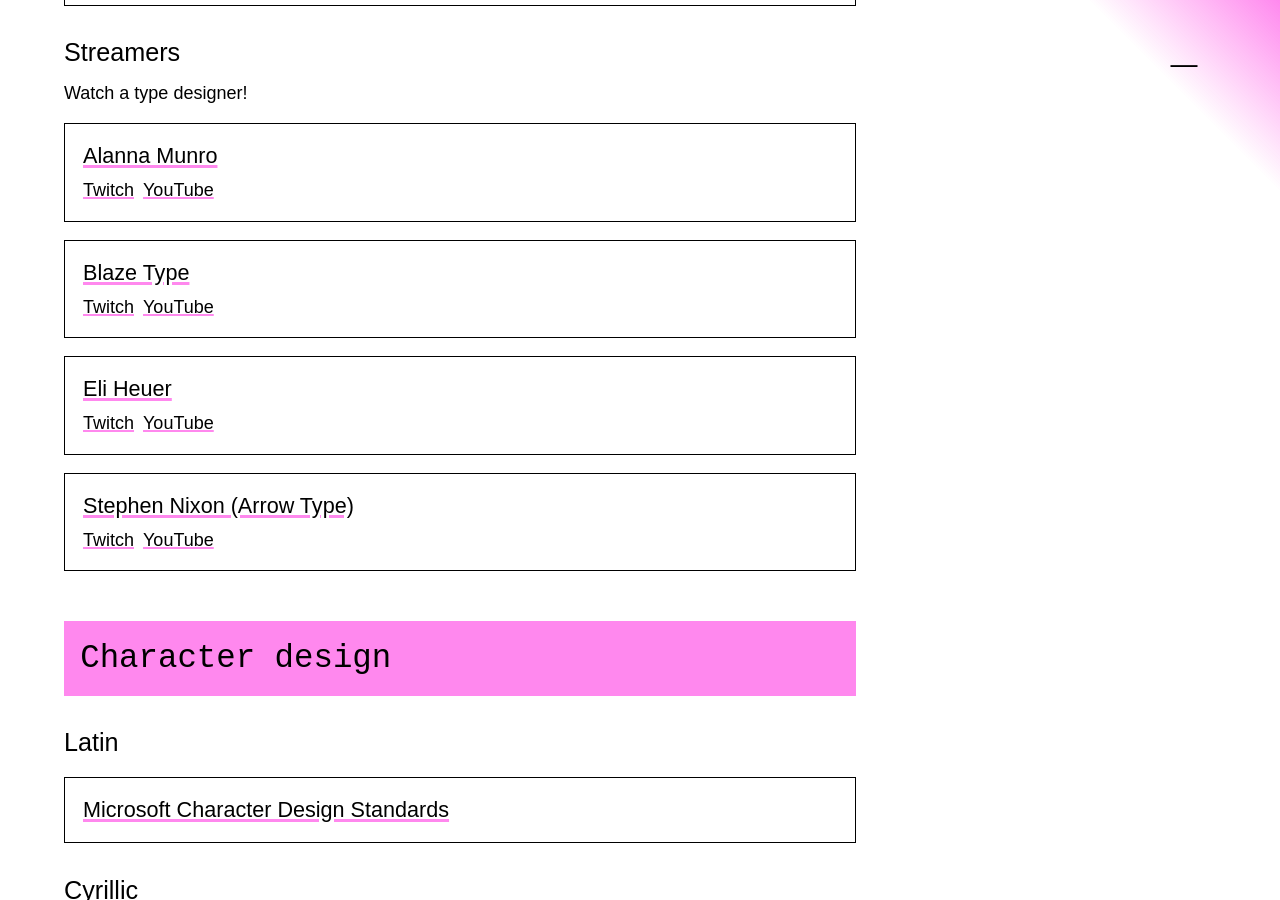
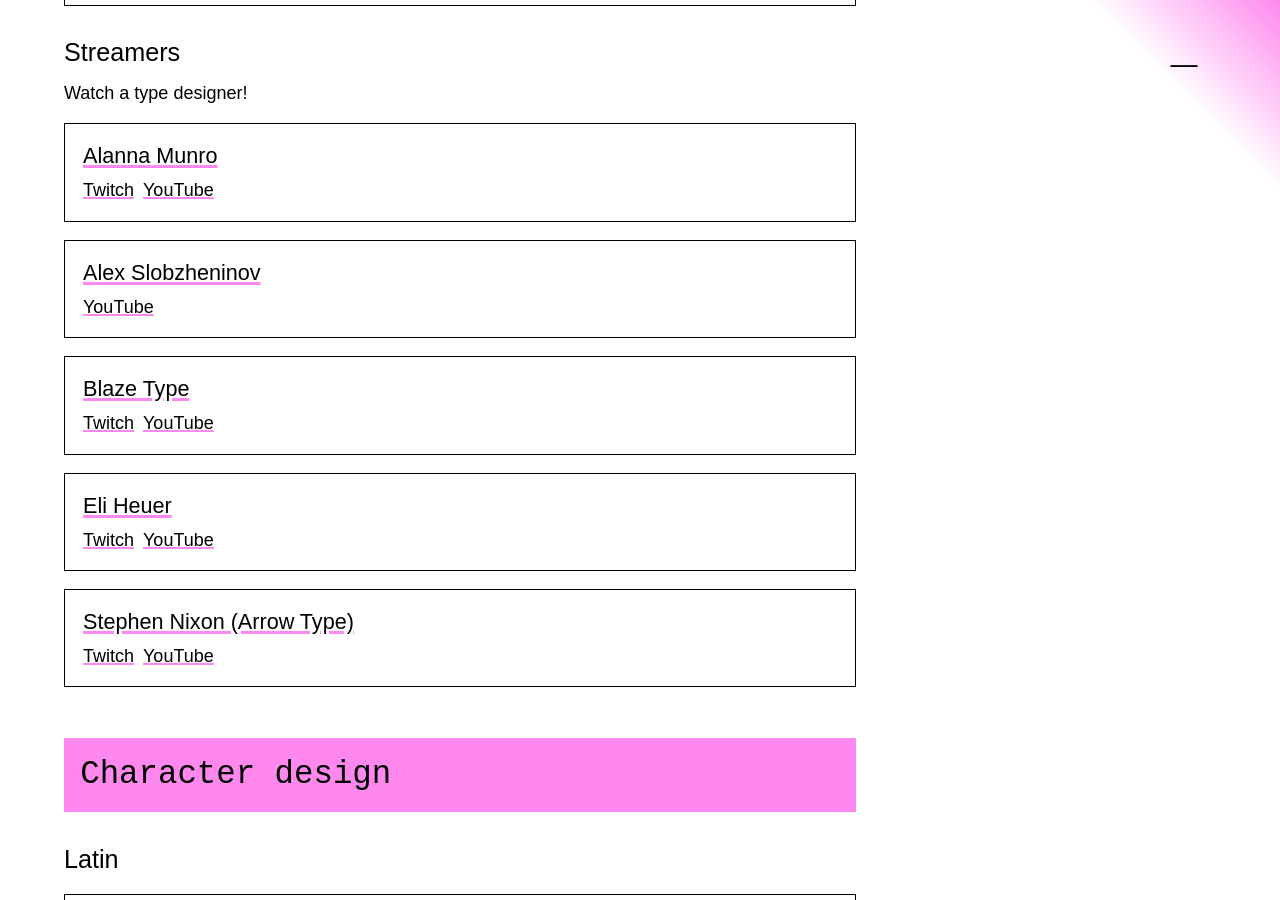
Before and after one commit to justinpenner/type-design-resources, a Jekyll site: the page built from index.md, in a window 1280 px wide and 900 px high, scrolled down 10350 px. Built offline with Jekyll 4.4.1, drawn with Linux system fonts in a browser that asks for light colours; some web fonts are replaced.

Commit message:
Update data.yaml

```diff
--- a/_data/data.yaml
+++ b/_data/data.yaml
@@ -286,6 +286,11 @@
                 url: https://www.twitch.tv/alannamun
               - name: YouTube
                 url: https://www.youtube.com/@alannamun
+          - name: Alex Slobzheninov
+            url: https://www.youtube.com/@slobzheninov
+            links:
+              - name: YouTube
+                url: https://www.youtube.com/@slobzheninov
           - name: Blaze Type
             url: https://www.twitch.tv/blazetype
             links:
```
